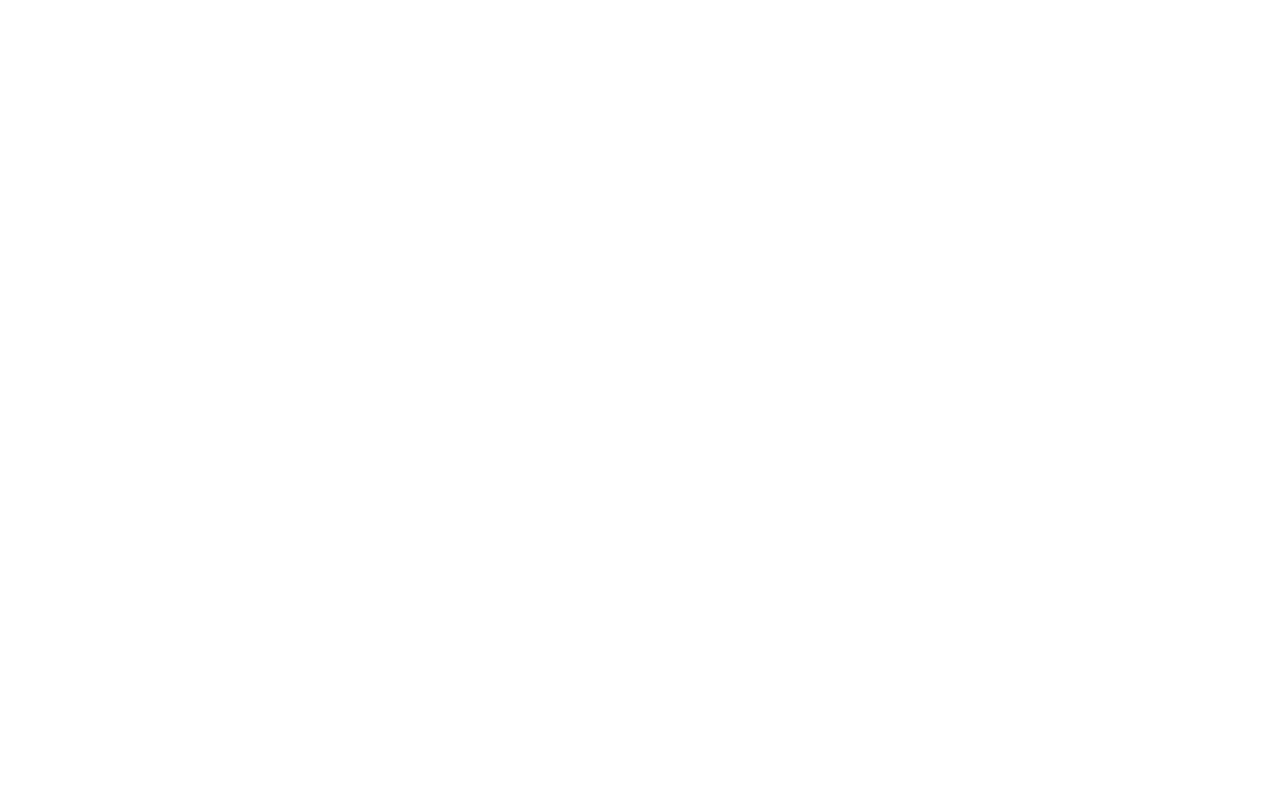
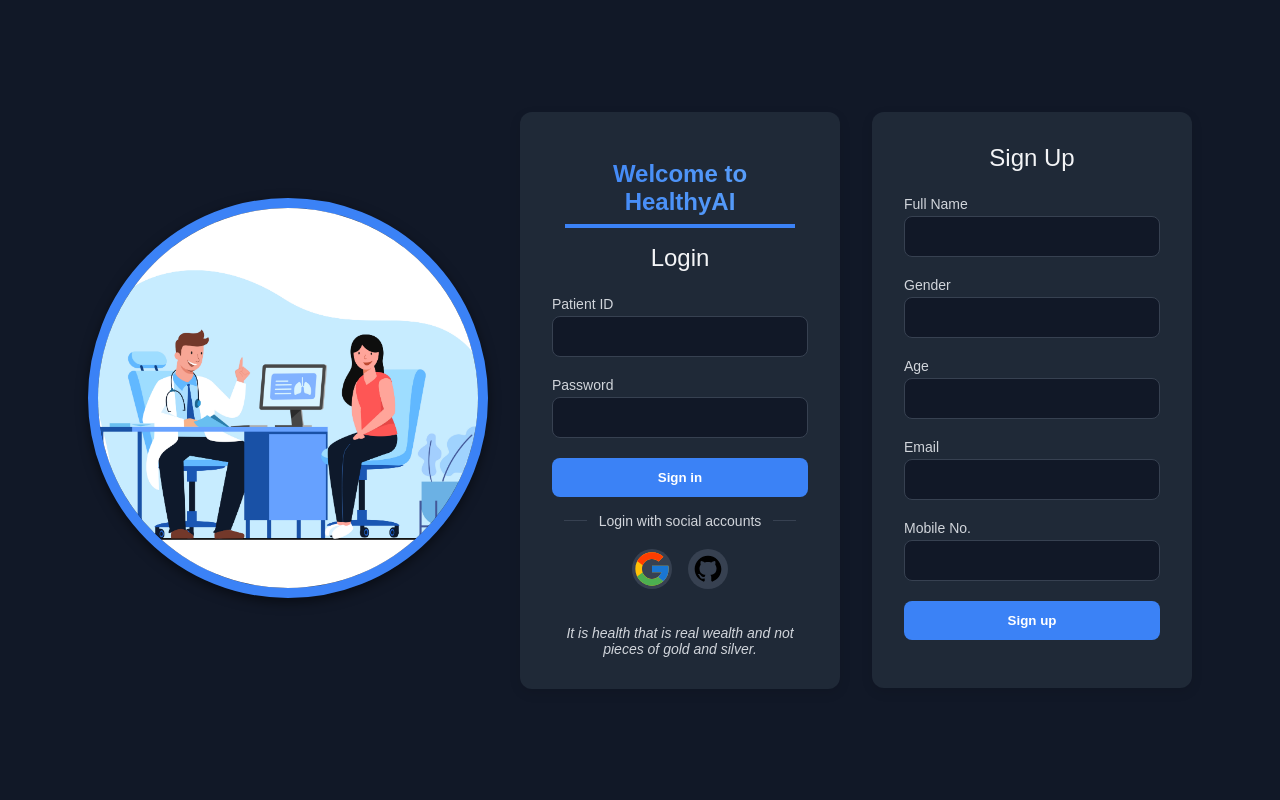
Before and after one commit to MRaahul-04/AI-Healthcare, a Flask app: page / in a window 1280 px wide. Before the commit the page is empty. Run offline with Flask 3, Linux system fonts and the light colour scheme.

Commit message:
Initial commit

```diff
--- a/app.py
+++ b/app.py
@@ -1,11 +1,80 @@
-from flask import Flask, render_template, request, jsonify
+# app.py
+
+from flask import Flask, render_template, request, redirect, url_for
+import random
 
 app = Flask(__name__)
 
+# Mock user database (replace with actual database implementation)
+users = {}  # Dictionary to store user data
+patient_id_counter = 1  # Counter for generating Patient IDs
 
-@app.get("/")
+# List of medical quotes for random selection
+medical_quotes = [
+    "The greatest medicine of all is to teach people how not to need it.",
+    "Good health is not something we can buy. However, it can be an extremely valuable savings account.",
+    "It is health that is real wealth and not pieces of gold and silver.",
+    "A good laugh and a long sleep are the best cures in the doctor’s book."
+]
+
+@app.route("/", methods=["GET", "POST"])
 def index():
-    return render_template("index.html")
+    quote = random.choice(medical_quotes)  # Get a random quote
+    if request.method == "POST":
+        patient_id = request.form.get("patient_id")
+        password = request.form.get("password")
+        # Dummy authentication logic
+        if patient_id in users and users[patient_id]["password"] == password:
+            return redirect(url_for("dashboard"))
+        else:
+            return render_template("index.html", error="Invalid credentials", quote=quote)
+
+    return render_template("index.html", quote=quote)
+
+
+@app.route("/signup", methods=["POST"])
+def signup():
+    global patient_id_counter  # Access global counter
+    full_name = request.form.get("full_name")
+    gender = request.form.get("gender")
+    age = request.form.get("age")
+    email = request.form.get("email")
+    mobile_no = request.form.get("mobile_no")
+
+    # Create a new user with auto-generated Patient ID and set password as mobile number
+    if full_name and gender and age and email and mobile_no:
+        patient_id = str(patient_id_counter)
+        users[patient_id] = {
+            "full_name": full_name,
+            "gender": gender,
+            "age": age,
+            "email": email,
+            "mobile_no": mobile_no,
+            "password": mobile_no  # Set password as mobile number
+        }
+        patient_id_counter += 1  # Increment the Patient ID counter
+        return redirect(url_for("dashboard"))
+    else:
+        return render_template("index.html", signup_error="Error in signup details", quote=random.choice(medical_quotes))
+
+
+@app.get("/dashboard")
+def dashboard():
+    return "<h1>Welcome to the Dashboard</h1>"
+
+
+# Placeholder routes for social login
+@app.route("/login/google")
+def login_google():
+    return "<h1>Login via Google</h1>"
+
+@app.route("/login/github")
+def login_github():
+    return "<h1>Login via GitHub</h1>"
+
+@app.route("/login/twitter")
+def login_twitter():
+    return "<h1>Login via X (Twitter)</h1>"
 
 
 if __name__ == "__main__":
--- /dev/null
+++ b/static/style.css
@@ -0,0 +1,259 @@
+/*style.css*/
+
+/* Resets */
+* {
+  margin: 0;
+  padding: 0;
+  box-sizing: border-box;
+}
+
+body, html {
+  height: 100%;
+  display: flex;
+  justify-content: center;
+  align-items: center;
+  background-color: #111827;  /* Dark background */
+  font-family: 'Poppins', sans-serif;
+  color: #F3F4F6;  /* Light text */
+  margin: 0;
+}
+
+/* Main container for the image, login, and signup sections */
+.container {
+  display: flex;
+  justify-content: center;
+  align-items: center;
+  min-height: 100vh;
+  gap: 2rem;  /* Space between image, login, and signup forms */
+  background-color: #111827;  /* Dark background */
+}
+
+/* Circle Image Section */
+.image-section img {
+  width: 400px;
+  height: 400px;
+  border-radius: 50%;  /* Makes the image circular */
+  object-fit: cover;  /* Ensures the image fits the circle without distortion */
+  border: 10px solid #3B82F6;  /* Add a cool border matching the interface */
+  box-shadow: 0 4px 12px rgba(0, 0, 0, 0.5);  /* Optional: Add some shadow for depth */
+}
+
+/* Form Section */
+.form-section {
+  flex: 1;  /* Allows login and signup forms to be responsive */
+}
+
+/* Form Container */
+.form-container {
+  width: 320px;
+  padding: 2rem;
+  border-radius: 0.75rem;
+  background-color: #1F2937;  /* Slightly lighter background */
+  box-shadow: 0 4px 12px rgba(0, 0, 0, 0.1);
+}
+
+.title {
+  text-align: center;
+  font-size: 1.5rem;
+  margin-bottom: 1.5rem;
+}
+
+/* Welcome Text Styling with Gradient */
+.welcome-text {
+  position: relative;  /* Position relative for pseudo-elements */
+  text-align: center;
+  font-size: 1.5rem;  /* Increased size */
+  margin: 1rem 0;  /* Space above and below the welcome text */
+  background: linear-gradient(to right, #3B82F6, #60A5FA);  /* Gradient from dark blue to light blue */
+  -webkit-background-clip: text;  /* For Safari */
+  -webkit-text-fill-color: transparent;  /* Hide the original color */
+}
+
+/* Lines above and below the welcome text */
+.welcome-text::before{}
+.welcome-text::after {
+  content: "";  /* Empty content for the line */
+  display: block;  /* Make it block-level to stack */
+  width: 90%;  /* Width of the lines */
+  height: 4px;  /* Height of the lines */
+  background-color: #3B82F6;  /* Line color */
+  margin: 0 auto;  /* Center the lines */
+}
+
+.welcome-text::after {
+  margin-top: 0.5rem;  /* Space below the welcome text */
+}
+
+/* Error Message */
+.error-message {
+  color: #F87171; /* Red color for error */
+  text-align: center;
+  margin-bottom: 1rem;
+  font-weight: bold;
+}
+
+/* Form Styling */
+.form {
+  display: flex;
+  flex-direction: column;
+}
+
+.input-group {
+  margin-bottom: 1.25rem;
+}
+
+.input-group label {
+  font-size: 0.875rem;
+  margin-bottom: 0.25rem;
+  display: block;
+  color: #D1D5DB;
+}
+
+.input-group input {
+  width: 100%;
+  padding: 0.75rem;
+  border-radius: 0.5rem;
+  border: 1px solid #374151;
+  background-color: #111827;
+  color: #F3F4F6;
+}
+
+.input-group input:focus {
+  outline: none;
+  border-color: #3B82F6; /* Blue highlight on focus */
+}
+
+/* Forgot Password Link */
+.forgot {
+  text-align: right;
+  font-size: 0.75rem;
+  margin-top: 0.5rem;
+}
+
+.forgot a {
+  color: #9CA3AF;
+  text-decoration: none;
+}
+
+.forgot a:hover {
+  text-decoration: underline;
+}
+
+/* Submit Button */
+.sign {
+  background-color: #3B82F6;  /* Primary Blue */
+  color: #FFFFFF;
+  padding: 0.75rem;
+  border-radius: 0.5rem;
+  border: none;
+  font-weight: bold;
+  cursor: pointer;
+  margin-bottom: 1rem;
+}
+
+.sign:hover {
+  background-color: #2563EB;  /* Darker blue on hover */
+}
+
+/* Social Login Section */
+.social-message {
+  display: flex;
+  align-items: center;
+  justify-content: center;
+  margin-bottom: 1.25rem;
+  font-size: 0.875rem;
+  color: #D1D5DB;
+}
+
+.line {
+  height: 1px;
+  background-color: #374151;
+  flex-grow: 1;
+  margin: 0 0.75rem;
+}
+
+.social-icons {
+  display: flex;
+  justify-content: center;
+  margin-bottom: 1.25rem;
+}
+
+.icon {
+  display: inline-flex;
+  align-items: center;
+  justify-content: center;
+  width: 40px;
+  height: 40px;
+  border-radius: 50%;
+  background-color: #374151;
+  margin: 0 0.5rem;
+  cursor: pointer;
+  color: #F3F4F6; /* Ensure the icon color is visible */
+  transition: background-color 0.3s ease;
+}
+
+.icon:hover {
+  background-color: #4B5563;
+}
+
+.icon svg {
+  width: 20px;
+  height: 20px;
+  fill: currentColor;
+}
+
+/* Sign-up Prompt */
+.signup {
+  text-align: center;
+  font-size: 0.875rem;
+  color: #9CA3AF;
+}
+
+.signup a {
+  color: #3B82F6;
+  text-decoration: none;
+}
+
+.signup a:hover {
+  text-decoration: underline;
+}
+
+/* Additional styles for the signup form */
+.signup-form-container {
+  width: 320px;
+  padding: 2rem;
+  border-radius: 0.75rem;
+  background-color: #1F2937;  /* Slightly lighter background */
+  box-shadow: 0 4px 12px rgba(0, 0, 0, 0.1);
+}
+
+/* Quote styling */
+.quote {
+  text-align: center;
+  font-style: italic;
+  margin-top: 1rem;  /* Space between social buttons and quote */
+  color: #D1D5DB; /* Lighter color for the quote */
+  font-size: 0.875rem;  /* Font size adjustment to match UI */
+}
+
+/* Ensures both login and signup form have consistent styles */
+.signup-form .input-group,
+.signup-form .sign {
+  margin-bottom: 1.25rem;
+}
+
+/* Adjustments for responsive behavior */
+@media (max-width: 768px) {
+  .container {
+    flex-direction: column;  /* Stack elements on smaller screens */
+  }
+
+  .image-section, .form-section {
+    width: 100%;  /* Make each section take full width on mobile */
+    text-align: center;
+  }
+
+  .form-container, .signup-form-container {
+    margin: 1rem 0;
+  }
+}
--- a/templates/index.html
+++ b/templates/index.html
@@ -1,10 +1,90 @@
+{#index.html#}
+
 <!DOCTYPE html>
 <html lang="en">
 <head>
     <meta charset="UTF-8">
-    <title>Title</title>
+    <meta name="viewport" content="width=device-width, initial-scale=1.0">
+    <title>Login & Signup</title>
+    <link rel="stylesheet" href="{{ url_for('static', filename='style.css') }}">
 </head>
 <body>
+<div class="container">
+    <!-- Circle Image Section -->
+    <div class="image-section">
+        <img src="{{ url_for('static', filename='images/18706987_TaeAugust07.jpg') }}" alt="Doctor Image">
+    </div>
 
+    <!-- Login Form Section -->
+    <div class="form-section">
+        <div class="form-container">
+            <h2 class="welcome-text">Welcome to <br> HealthyAI</h2>
+            <p class="title">Login</p>
+            <form class="form" method="POST">
+                <div class="input-group">
+                    <label for="patient_id">Patient ID</label>
+                    <input type="text" name="patient_id" id="patient_id" required>
+                </div>
+                <div class="input-group">
+                    <label for="password">Password</label>
+                    <input type="password" name="password" id="password" required>
+                </div>
+                {% if error %}
+                <p class="error-message">{{ error }}</p>
+                {% endif %}
+                <button type="submit" class="sign">Sign in</button>
+
+            <div class="social-message">
+                <div class="line"></div>
+                <p class="message">Login with social accounts</p>
+                <div class="line"></div>
+            </div>
+
+            <div class="social-icons">
+                <a href="/login/google" class="icon">
+                    <img src="/static/images/icons8-google.svg" alt="Google Icon">
+                </a>
+                <a href="/login/github" class="icon">
+                    <img src="/static/images/icons8-github.svg" alt="GitHub Icon">
+                </a>
+            </div>
+            <p class="quote">{{ quote }}</p>  <!-- Display random quote -->
+            </form>
+        </div>
+    </div>
+
+    <!-- Signup Form Section -->
+    <div class="form-section">
+        <div class="form-container">
+            <p class="title">Sign Up</p>
+            <form class="form" method="POST" action="/signup">
+                <div class="input-group">
+                    <label for="full_name">Full Name</label>
+                    <input type="text" name="full_name" id="full_name" required>
+                </div>
+                <div class="input-group">
+                    <label for="gender">Gender</label>
+                    <input type="text" name="gender" id="gender" required>
+                </div>
+                <div class="input-group">
+                    <label for="age">Age</label>
+                    <input type="number" name="age" id="age" required>
+                </div>
+                <div class="input-group">
+                    <label for="email">Email</label>
+                    <input type="email" name="email" id="email" required>
+                </div>
+                <div class="input-group">
+                    <label for="mobile_no">Mobile No.</label>
+                    <input type="text" name="mobile_no" id="mobile_no" required>
+                </div>
+                {% if signup_error %}
+                <p class="error-message">{{ signup_error }}</p>
+                {% endif %}
+                <button type="submit" class="sign">Sign up</button>
+            </form>
+        </div>
+    </div>
+</div>
 </body>
 </html>
```
Also changed, not shown: static/images/18706987_TaeAugust07.jpg (added), static/images/icons8-github.svg (added), static/images/icons8-google.svg (added), static/images/icons8-x.svg (added), 1 other file.
